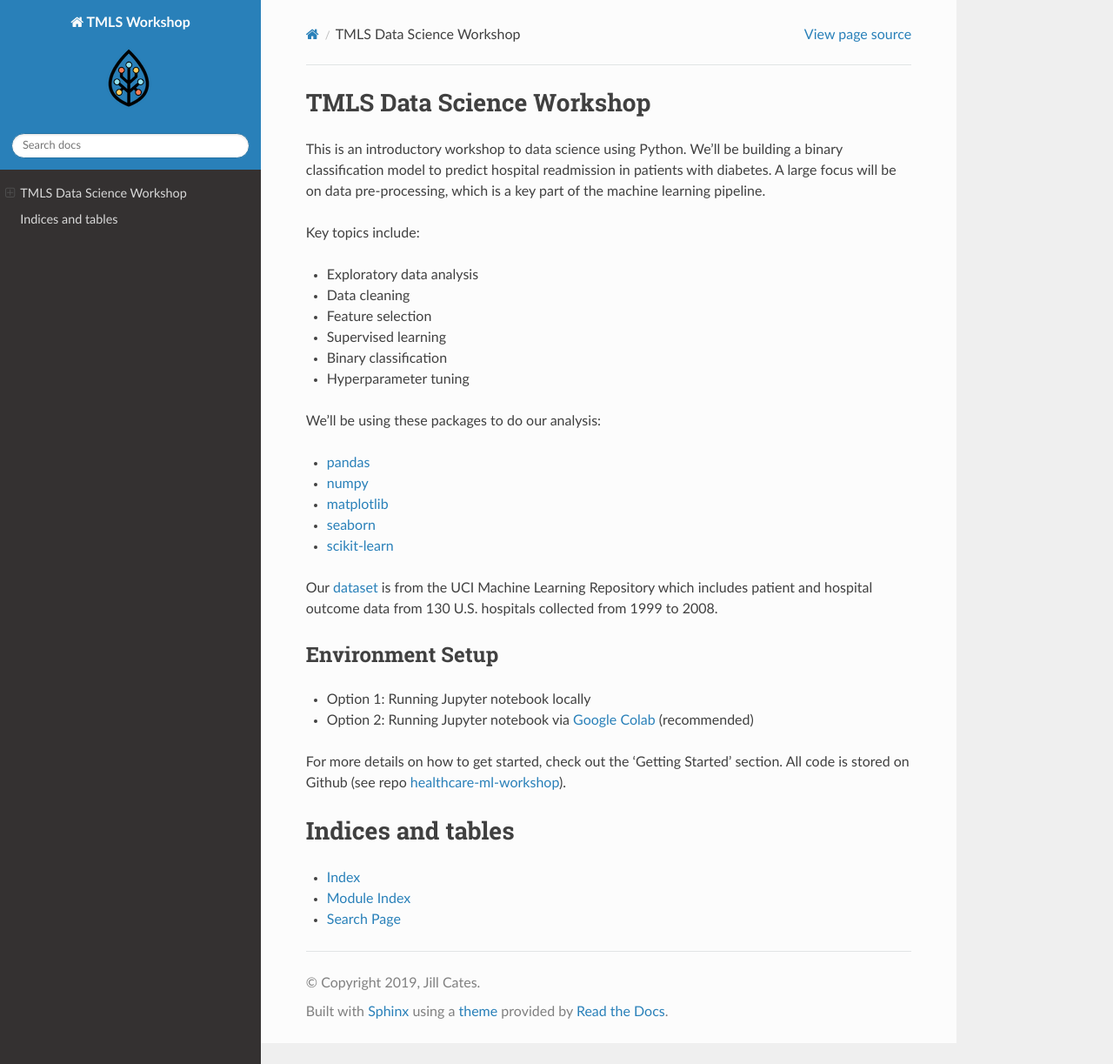
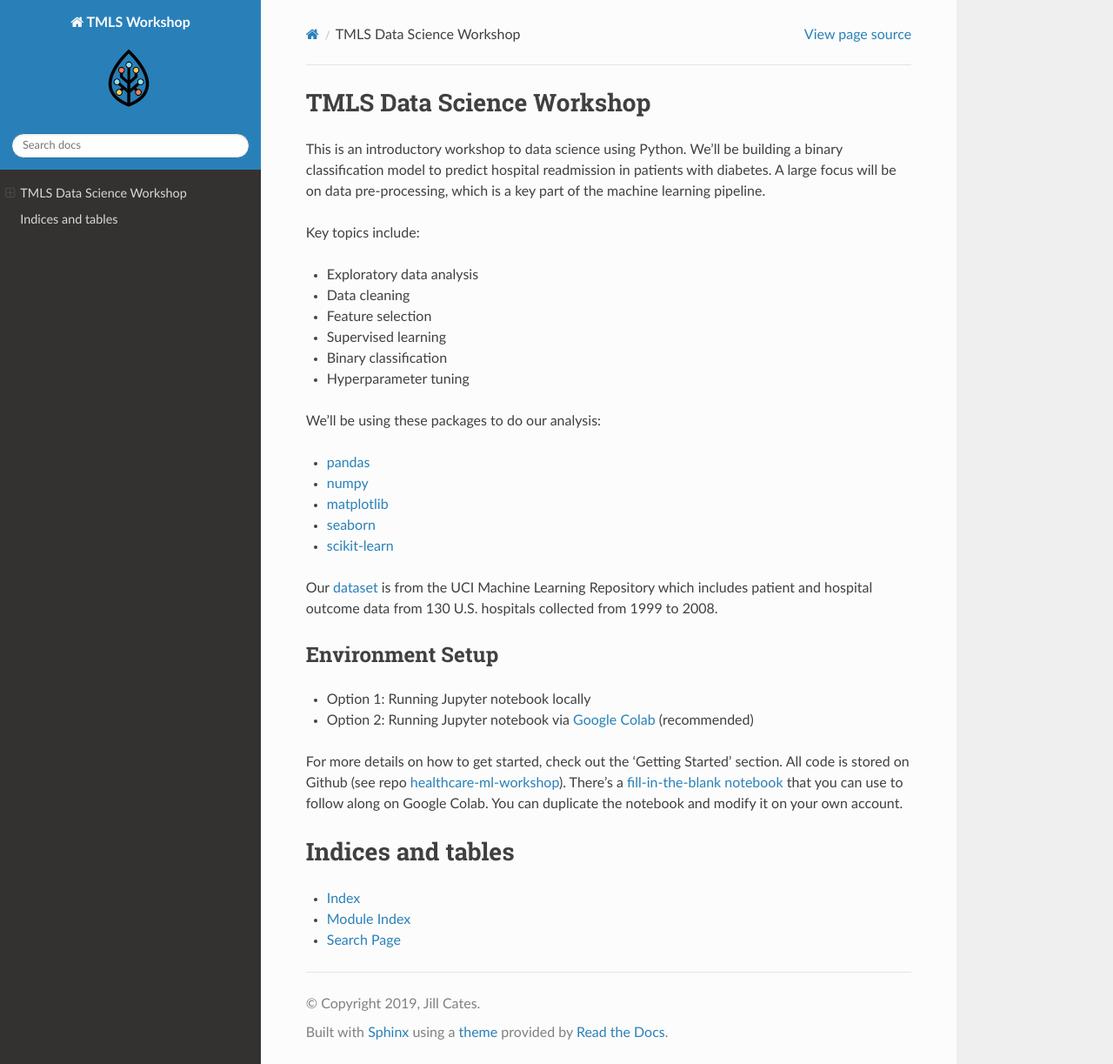
Before and after one commit to topspinj/diabetes-ml-workshop, a Sphinx documentation site: the page built from docs/source/index.rst, in a window 1280 px wide and 1223 px high. Shown: the whole window at 87% size. Built offline with Sphinx 7.4.7 and the Read the Docs theme 2.0.0, drawn with Linux system fonts in a browser that asks for light colours; pages that are not in the unit, such as notebooks, are missing from menus.

Commit message:
Add google colab link

```diff
--- a/docs/source/index.rst
+++ b/docs/source/index.rst
@@ -41,6 +41,8 @@
 
 For more details on how to get started, check out the 'Getting Started' section. All code is stored
 on Github (see repo `healthcare-ml-workshop <https://github.com/topspinj/healthcare-ml-workshop>`_).
+There's a `fill-in-the-blank  notebook <https://colab.research.google.com/drive/1LBth_Yk2jAyegg-elx9P7ljrYhojhe0z>`_
+that you can use to follow along on Google Colab. You can duplicate the notebook and modify it on your own account.
 
 .. toctree::
    :maxdepth: 1
```
